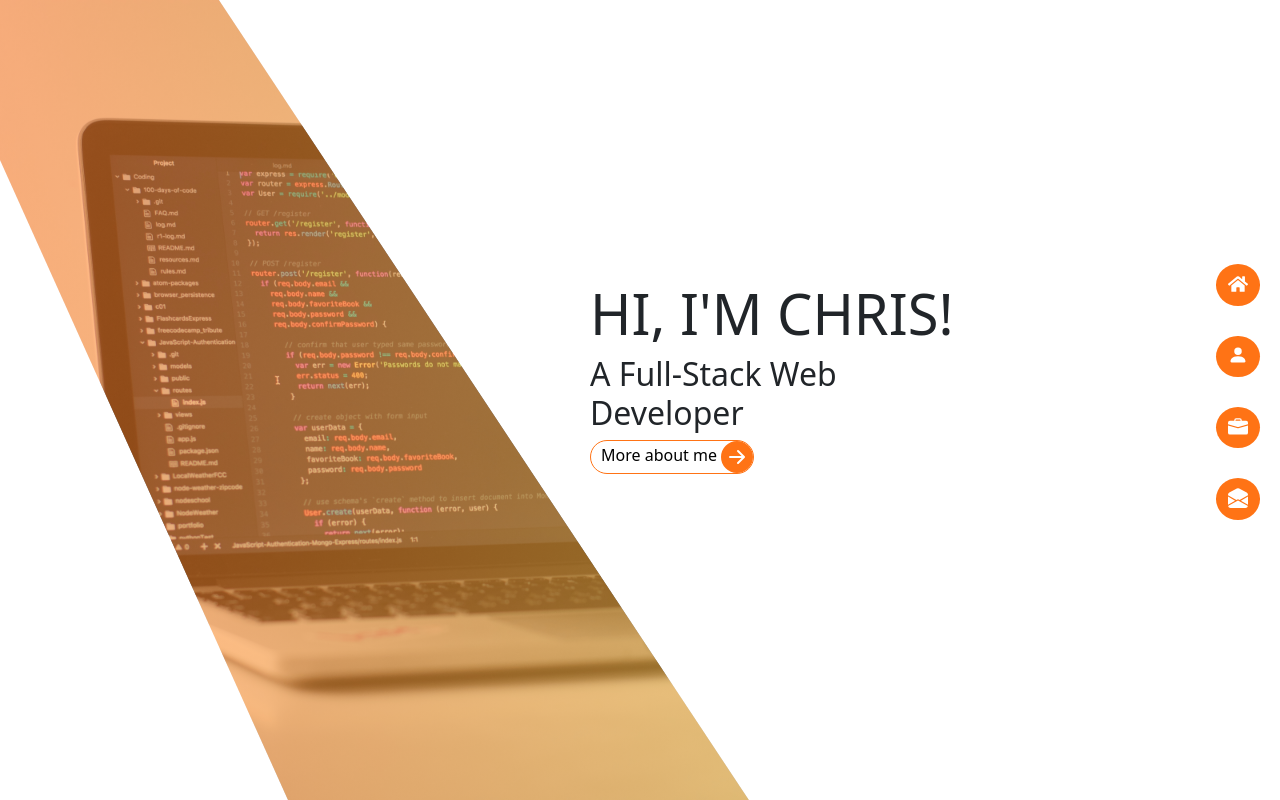
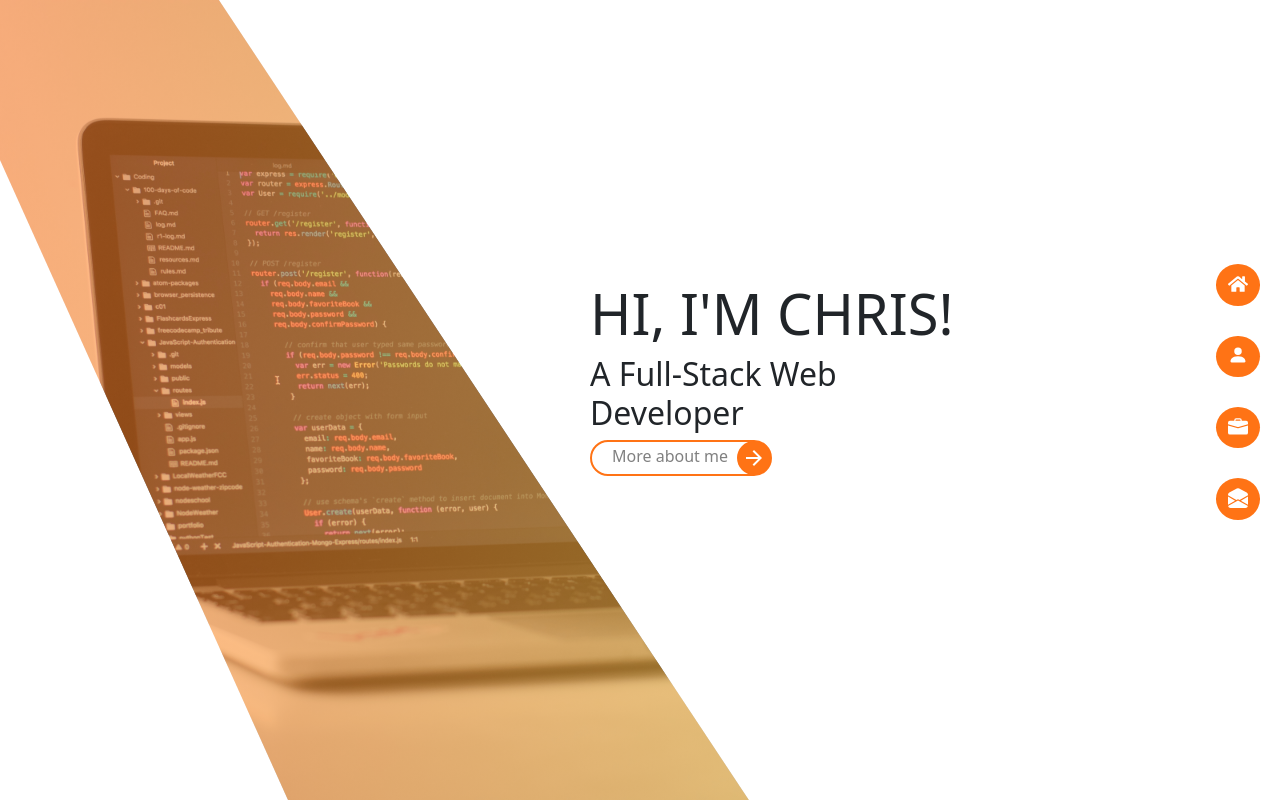
Before and after one commit to cblake35/Portfolio-V3, a React (Create React App) app: page / in a window 1280 px wide. Built offline with nearby package versions, Linux system fonts and the light colour scheme; the HTML template or start-up script is replaced by a standard one.

Commit message:
Fixed and styles more about me CTA on homepage. Fixed gap between svg and parent element when two different background colors were used.

```diff
--- a/src/App.css
+++ b/src/App.css
@@ -155,9 +155,6 @@
     z-index: 10;
 }
 
-
-
-
 /* Home Styles */
 .home {
     background-color: rgb(255, 255, 255);
@@ -189,15 +186,40 @@
 
 }
 
-.intro button {
-    border: solid 1px #FF7315;
-    /* border-color: #FF7315; */
+.intro a {
+    border: solid 2px #FF7315;
     background-color: white;
     border-radius: 20px;
     padding: 0 0 0 10px;
+    text-decoration: none;
+    color: grey;
+    content: "";
+    clear: both;
+    display: table;
 }
 
-.intro svg {
+.intro a:hover{
+    background-color: #FF7315;
+}
+
+.intro a:hover .aboutMeSpan {
+    color: white;
+}
+
+.intro a:hover svg {
+    color: white;
+}
+
+
+.aboutMeSpan {
+    padding: 0 10px;
+}
+
+.aboutMeSvg svg {
     font-size: 2rem;
-    color: #FF7315;
+    padding: 4px;
+    color: #ffffff;
+    border-radius: 50%;
+    background-color: #FF7315;
+    box-shadow: 0 0 0 1px #FF7315;
 }
--- a/src/components/Home.js
+++ b/src/components/Home.js
@@ -1,5 +1,6 @@
 import React from "react";
-import { BsFillArrowRightCircleFill } from 'react-icons/bs'
+import { MdArrowForward } from 'react-icons/md';
+import {Link} from 'react-router-dom';
 
 function Home() {
 
@@ -10,7 +11,10 @@ function Home() {
             <div className='intro'>
                 <h1>HI, I'M CHRIS!</h1>
                 <h2>A Full-Stack Web Developer</h2>
-                <button>More about me <BsFillArrowRightCircleFill /></button>
+                <Link to='/about'>
+                    <span className='aboutMeSpan'>More about me</span>
+                    <span className='aboutMeSvg'><MdArrowForward /></span>
+                </Link>
             </div>
         </div>
     )
```
